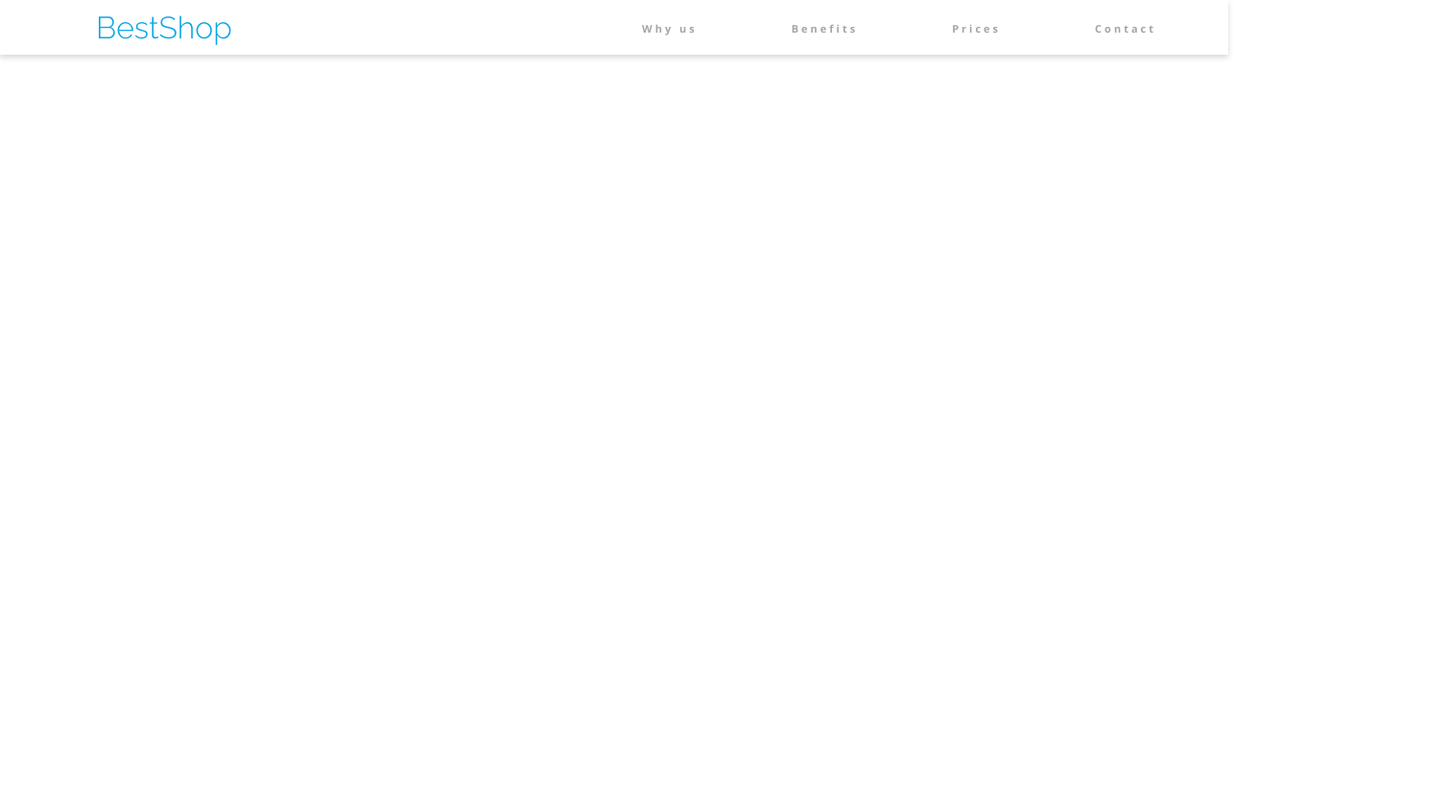
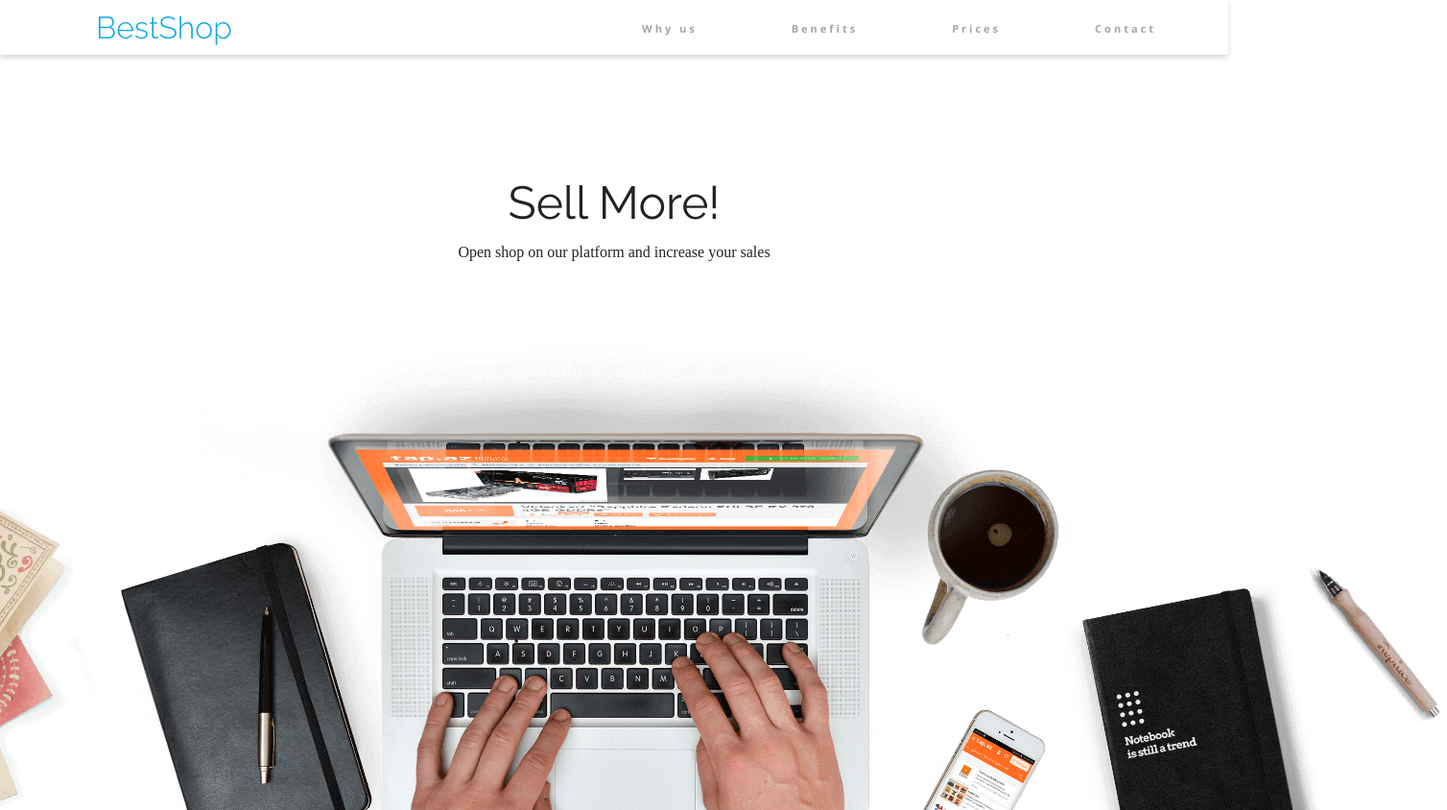
Before and after one commit to Sebarak/BestShop, a plain HTML site: page index.html in a window 1280 px wide. Shown: the whole page at 96% size, 1508 px wide, since content can reach past the window. Before the commit the page ends 800 px from the top, so only its background shows below. Drawn offline with nearby package versions, Linux system fonts and the light colour scheme.

Commit message:
Add banner

```diff
--- a/css/style.css
+++ b/css/style.css
@@ -70,3 +70,31 @@ li a{
     border: none;
     padding: 18px 47px;
 }
+
+/*PAGE BANNER*/
+
+.banner{
+    display: flex;
+    flex-direction: column;
+    align-items: center;
+}
+
+.banner_content {
+    margin-top: 130px;
+    text-align: center;
+}
+
+h1 {
+    font-family: Raleway,sans-serif;
+    font-size: 3rem;
+}
+
+.banner p{
+    margin-top: 20px;
+    margin-bottom: 38px;
+}
+
+.banner image {
+    width: 100%;
+    height: auto;
+}
--- a/index.html
+++ b/index.html
@@ -27,5 +27,14 @@
     </div>
 </header>
 
+<section class="banner">
+    <div class="banner_content">
+        <h1>Sell More!</h1>
+        <p>Open shop on our platform and increase your sales</p>
+        <a href="#">Open your shop</a>
+    </div>
+    <img src="assets/Background.png" class="opening__image"/>
+</section>
+
 </body>
 </html>
```
